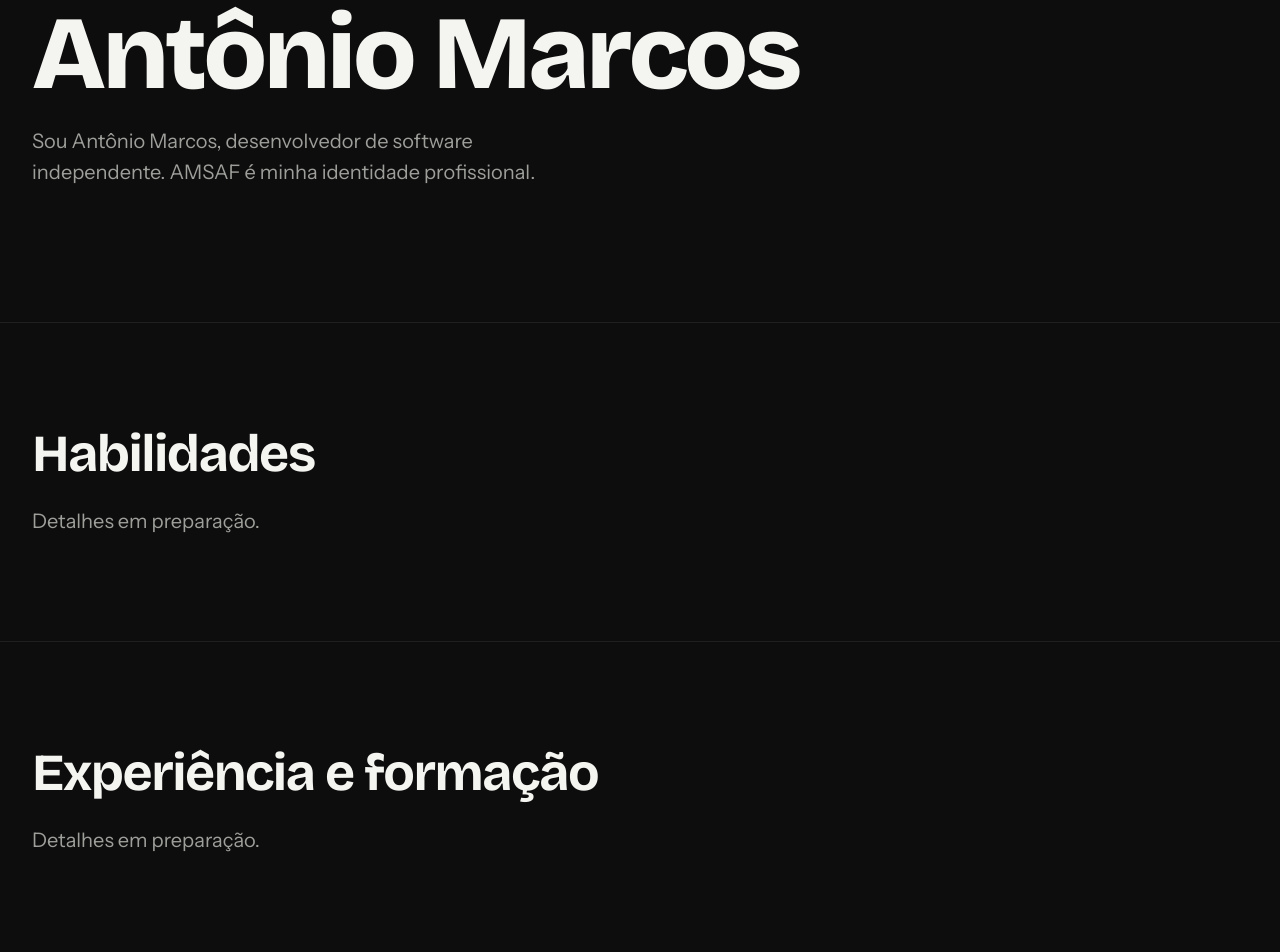
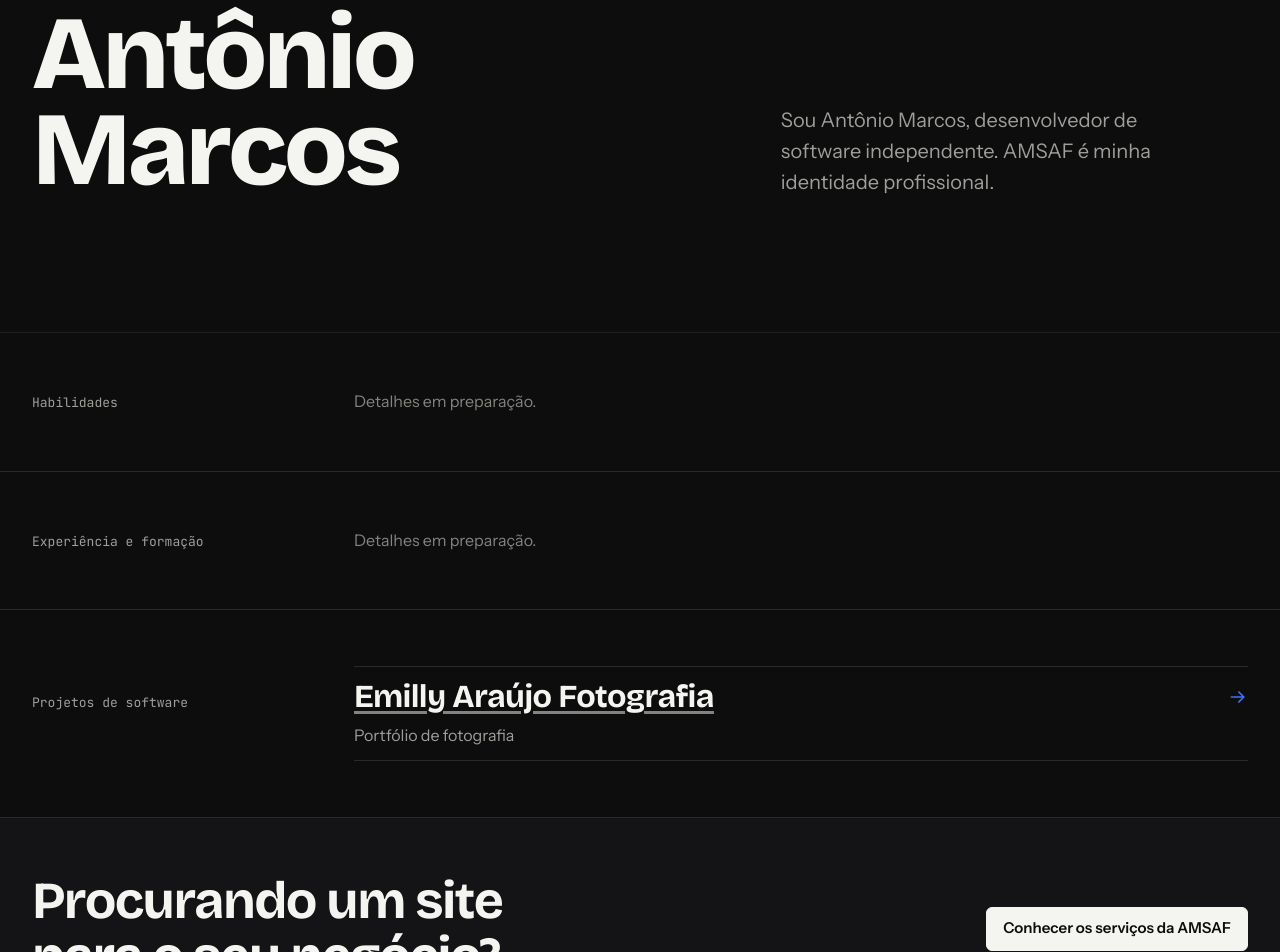
Before and after one commit to AMSDAF/amsaf-website, a Next.js app in the folder frontend/: page /portfolio in a window 1280 px wide. Shown: the part 200-1152 px from the top of the page. Built offline with nearby package versions, Linux system fonts and the light colour scheme.

Commit message:
feat: refine professional portfolio

```diff
--- a/frontend/src/app/portfolio/(profile)/page.tsx
+++ b/frontend/src/app/portfolio/(profile)/page.tsx
@@ -1,5 +1,6 @@
 import type { Metadata } from "next";
 import Link from "next/link";
+import { ActionLink } from "@/components/action-link";
 import { ContentSection } from "@/components/content-section";
 import { Hero } from "@/components/hero";
 import { professionalProfile } from "@/config/professional-profile";
@@ -29,12 +30,11 @@ export default function PortfolioPage() {
         content={{
           id: "habilidades",
           title: "Habilidades",
-          description:
-            skills.length === 0 ? "Detalhes em preparação." : undefined,
         }}
+        headingLayout="editorial"
       >
-        {skills.length > 0 && (
-          <ul className="mt-4 flex flex-wrap gap-2">
+        {skills.length > 0 ? (
+          <ul className="flex flex-wrap gap-2" role="list">
             {skills.map((skill) => (
               <li
                 className="rounded-tag border border-rule bg-canvas px-3 py-1 font-mono text-label-sm"
@@ -44,6 +44,8 @@ export default function PortfolioPage() {
               </li>
             ))}
           </ul>
+        ) : (
+          <p className="text-content-subtle">Detalhes em preparação.</p>
         )}
       </ContentSection>
 
@@ -51,14 +53,20 @@ export default function PortfolioPage() {
         content={{
           id: "experiencia",
           title: "Experiência e formação",
-          description:
-            background.length === 0 ? "Detalhes em preparação." : undefined,
         }}
+        headingLayout="editorial"
       >
+        {background.length > 0 ? (
+          <div className="space-y-5">
             {background.map(({ title, entries }) => (
-          <div className="mt-5" key={title}>
-            <h3 className="max-w-[18ch] font-display text-title">{title}</h3>
-            <ul className="mt-2 divide-y divide-rule border-y border-rule text-content-muted">
+              <div key={title}>
+                <h3 className="max-w-[18ch] font-display text-title">
+                  {title}
+                </h3>
+                <ul
+                  className="mt-2 divide-y divide-rule border-y border-rule text-content-muted"
+                  role="list"
+                >
                   {entries.map((entry) => (
                     <li className="py-3" key={entry}>
                       {entry}
@@ -67,41 +75,61 @@ export default function PortfolioPage() {
                 </ul>
               </div>
             ))}
+          </div>
+        ) : (
+          <p className="text-content-subtle">Detalhes em preparação.</p>
+        )}
       </ContentSection>
 
       <ContentSection
         content={{ id: "projetos", title: "Projetos de software" }}
+        headingLayout="editorial"
       >
-        <ul className="mt-5 divide-y divide-rule border-y border-rule">
+        <ul className="divide-y divide-rule border-y border-rule" role="list">
           {projects.map(({ slug, title, summary }) => (
-            <li className="py-4" key={slug}>
-              <h3 className="max-w-[18ch] font-display text-title">
+            <li className="py-3" key={slug}>
+              <h3 className="font-display text-title">
                 <Link
-                  className="inline-flex min-h-6 items-center rounded-control underline decoration-content-subtle underline-offset-4 hover:text-accent-text hover:decoration-accent-text active:text-accent-text active:decoration-accent-text"
+                  className="flex min-h-6 items-center justify-between gap-4 rounded-control underline decoration-content-subtle underline-offset-4 hover:text-accent-text hover:decoration-accent-text active:text-accent-text active:decoration-accent-text"
                   href={projectDetailPath(slug)}
                 >
-                  {title}
+                  <span className="max-w-[18ch]">{title}</span>
+                  <svg
+                    aria-hidden="true"
+                    className="size-5 shrink-0 text-accent"
+                    fill="none"
+                    focusable="false"
+                    stroke="currentColor"
+                    strokeLinecap="round"
+                    strokeLinejoin="round"
+                    strokeWidth="2"
+                    viewBox="0 0 24 24"
+                  >
+                    <path d="M4 12h15m-6-6 6 6-6 6" />
+                  </svg>
                 </Link>
               </h3>
-              <p className="mt-2 text-content-muted">{summary}</p>
+              <p className="mt-2 text-body text-content-muted">{summary}</p>
             </li>
           ))}
         </ul>
       </ContentSection>
 
-      <ContentSection
-        content={{
-          id: "servicos-amsaf",
-          title: "Procurando um site para o seu negócio?",
-        }}
+      <section
+        aria-labelledby="servicos-amsaf-title"
+        className="bg-surface"
+        id="servicos-amsaf"
       >
-        <Link
-          className="mt-8 action-target border border-inverse bg-inverse px-4 text-on-inverse hover:bg-inverse-hover active:bg-inverse-active"
-          href="/#servicos"
+        <div className="site-container flex flex-col items-start gap-8 py-10 lg:flex-row lg:items-center lg:justify-between lg:py-14">
+          <h2
+            className="max-w-[18ch] font-display text-heading"
+            id="servicos-amsaf-title"
           >
-          Conhecer os serviços da AMSAF
-        </Link>
-      </ContentSection>
+            Procurando um site para o seu negócio?
+          </h2>
+          <ActionLink href="/#servicos" label="Conhecer os serviços da AMSAF" />
+        </div>
+      </section>
     </>
   );
 }
--- a/frontend/src/components/content-section.tsx
+++ b/frontend/src/components/content-section.tsx
@@ -5,7 +5,8 @@ interface ContentSectionProps {
   content: ContentSectionContent;
   children?: ReactNode;
   headingSize?: "heading" | "display-xl";
-  headingLayout?: "stacked" | "split" | "beside-content" | "centered";
+  headingLayout?:
+    "stacked" | "split" | "beside-content" | "centered" | "editorial";
   label?: string;
 }
 
@@ -19,15 +20,16 @@ export function ContentSection({
   const split = headingLayout === "split" && content.description;
   const besideContent = headingLayout === "beside-content";
   const centered = headingLayout === "centered";
+  const editorial = headingLayout === "editorial";
 
   return (
     <section
       aria-labelledby={`${content.id}-title`}
-      className="border-b border-border bg-canvas last:border-b-0"
+      className={`border-b bg-canvas last:border-b-0 ${editorial ? "border-rule" : "border-border"}`}
       id={content.id}
     >
       <div
-        className={`site-container py-section ${besideContent ? "lg:grid lg:grid-cols-12 lg:items-start" : ""}`}
+        className={`site-container ${editorial ? "grid gap-4 py-10 md:grid-cols-[minmax(0,1fr)_minmax(0,3fr)] md:items-baseline md:gap-6 lg:py-14" : "py-section"} ${besideContent ? "lg:grid lg:grid-cols-12 lg:items-start" : ""}`}
       >
         <div
           className={
@@ -47,7 +49,11 @@ export function ContentSection({
               </p>
             )}
             <h2
-              className={`max-w-[18ch] font-display ${headingSize === "heading" ? "text-heading" : "text-display-xl"}${centered ? " mx-auto" : ""}`}
+              className={
+                editorial
+                  ? "font-mono text-label text-content-muted"
+                  : `max-w-[18ch] font-display ${headingSize === "heading" ? "text-heading" : "text-display-xl"}${centered ? " mx-auto" : ""}`
+              }
               id={`${content.id}-title`}
             >
               {content.title}
--- a/frontend/src/components/hero.tsx
+++ b/frontend/src/components/hero.tsx
@@ -5,7 +5,7 @@ import { ActionLink, type ActionVariant } from "./action-link";
 const titleStyles = {
   default: "max-w-[12ch] text-display-xl",
   contact: "max-w-[18ch] text-display-xl",
-  name: "max-w-[12ch] text-display-name",
+  name: "max-w-[8ch] text-display-name",
   detail: "max-w-[18ch] text-display-lg",
 };
 
@@ -20,6 +20,7 @@ interface HeroProps {
 
 export function Hero({ content, children, titleStyle = "default" }: HeroProps) {
   const centered = titleStyle === "contact";
+  const splitName = titleStyle === "name";
 
   return (
     <section
@@ -27,7 +28,15 @@ export function Hero({ content, children, titleStyle = "default" }: HeroProps) {
       className={centered ? "bg-canvas" : "border-b border-border bg-canvas"}
     >
       <div className="site-container flex flex-col gap-10 py-hero lg:flex-row lg:items-center lg:[&>*]:min-w-0 lg:[&>*]:flex-1">
-        <div className={centered ? "text-center" : "max-w-3xl"}>
+        <div
+          className={
+            centered
+              ? "text-center"
+              : splitName
+                ? "lg:grid lg:grid-cols-[minmax(0,3fr)_minmax(0,2fr)] lg:items-end lg:gap-x-12"
+                : "max-w-3xl"
+          }
+        >
           <h1
             className={`font-display ${titleStyles[titleStyle]}${centered ? " mx-auto" : ""}`}
             id="hero-title"
@@ -35,7 +44,7 @@ export function Hero({ content, children, titleStyle = "default" }: HeroProps) {
             {content.title}
           </h1>
           <p
-            className={`mt-4 max-w-[38ch] text-lede text-content-muted lg:mt-6${centered ? " mx-auto" : ""}`}
+            className={`mt-4 max-w-[38ch] text-lede text-content-muted ${splitName ? "lg:mt-0" : "lg:mt-6"}${centered ? " mx-auto" : ""}`}
           >
             {content.description}
           </p>
```
Also changed, not shown: 2 other files (tests, documents, lock files or other folders). Lines whose indentation alone changed are shown as unchanged.
